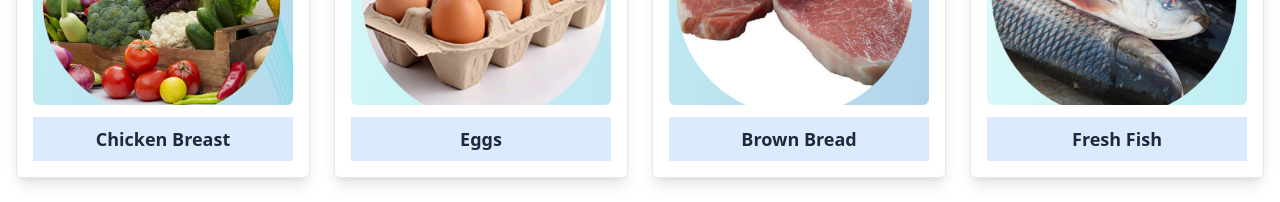
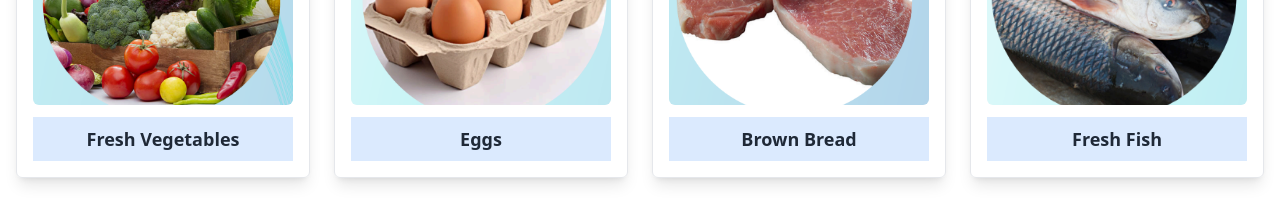
Before and after one commit to Rumon-Sarker/ADRITA-BUSSINESS-ZONE, a React (Vite) app: page / in a window 1280 px wide. Shown: the part 1180-1382 px from the top of the page. Built offline with nearby package versions, Linux system fonts and the light colour scheme.

Commit message:
some update

```diff
--- a/src/pages/Product/Product.jsx
+++ b/src/pages/Product/Product.jsx
@@ -12,7 +12,7 @@ import Oil from "../../assets/Product/oil.png";
 const products = [
   {
     id: 1,
-    name: "Chicken Breast",
+    name: "Fresh Vegetables",
     price: 250,
     image: Vasitable,
   },
```
